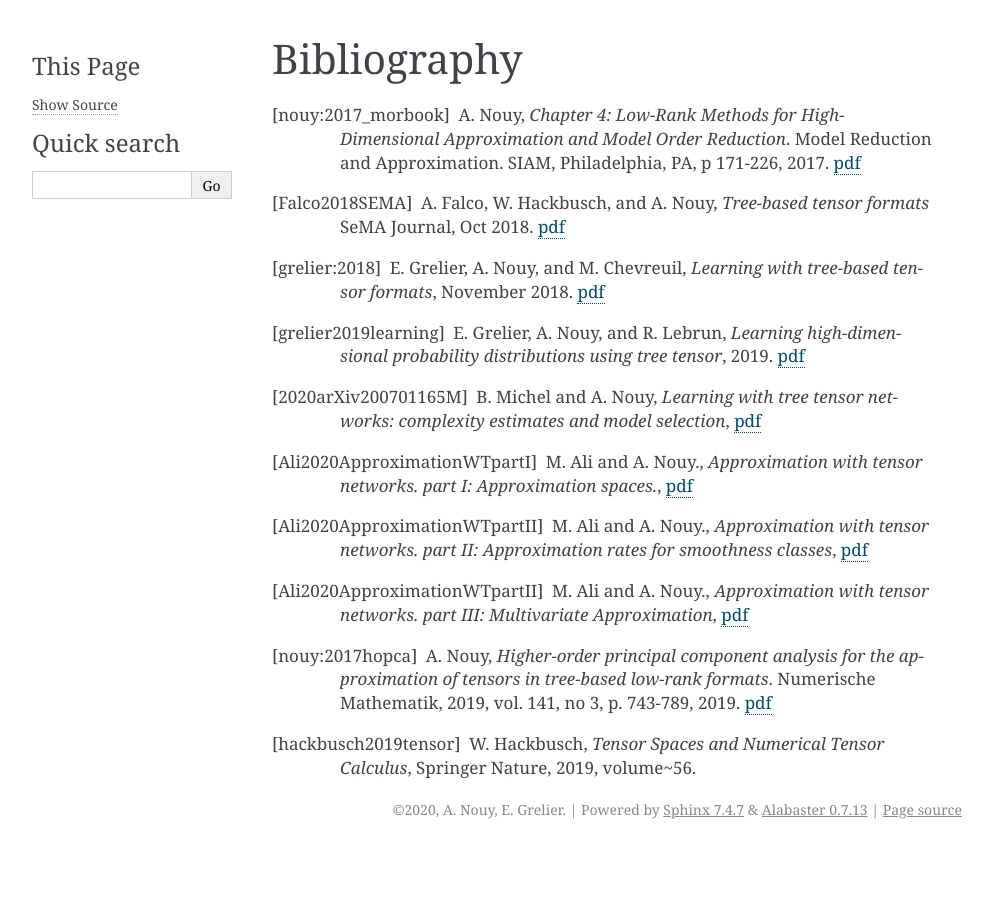
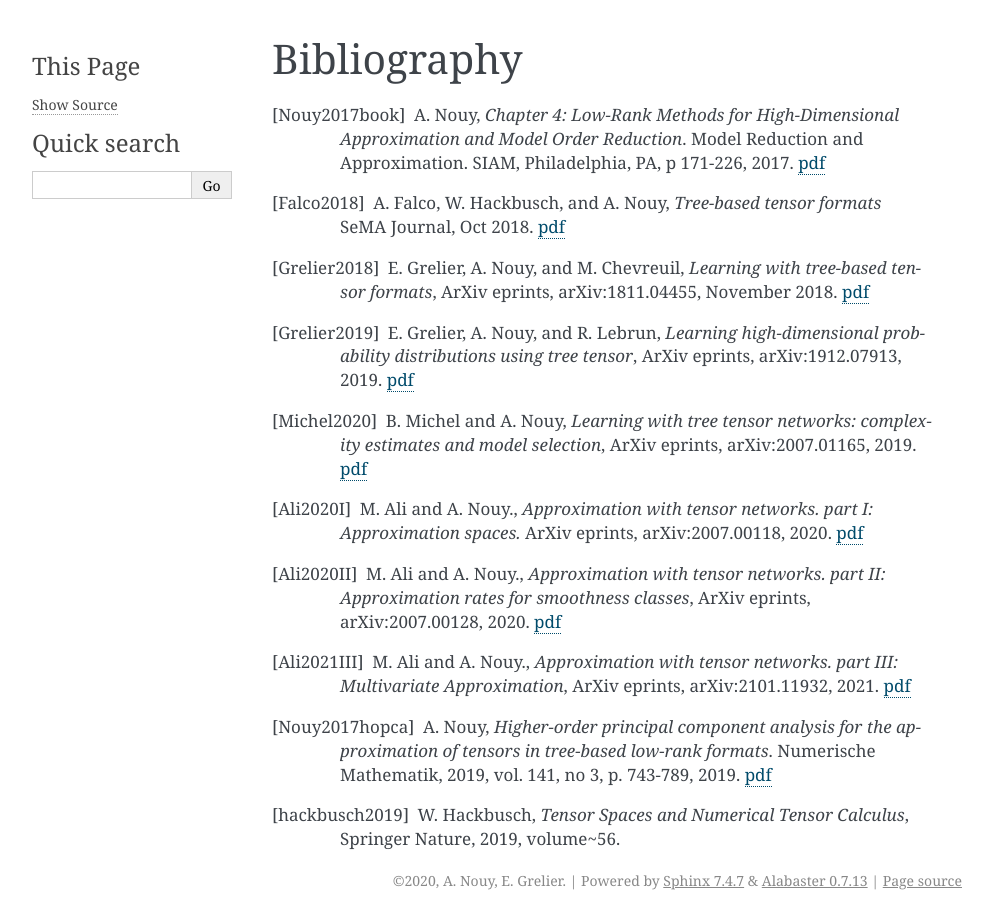
Before and after one commit to anthony-nouy/tensap, a Sphinx documentation site: the page built from doc/bibliography.rst, in a window 1280 px wide. Shown: the whole page, without its empty margins (148-1141 px from the left). Built offline with Sphinx 7.4.7, drawn with Linux system fonts in a browser that asks for light colours.

Commit message:
Update bibliography.rst

```diff
--- a/doc/bibliography.rst
+++ b/doc/bibliography.rst
@@ -3,27 +3,27 @@
 ============
 Bibliography
 ============
-.. [nouy:2017_morbook] A. Nouy, *Chapter 4: Low-Rank Methods for High-Dimensional Approximation and Model Order Reduction*. Model Reduction and Approximation.
+.. [Nouy2017book] A. Nouy, *Chapter 4: Low-Rank Methods for High-Dimensional Approximation and Model Order Reduction*. Model Reduction and Approximation.
     SIAM, Philadelphia, PA, p 171-226, 2017.
     `pdf <https://arxiv.org/pdf/1511.01554.pdf>`__
-.. [Falco2018SEMA] A. Falco, W. Hackbusch, and A. Nouy, *Tree-based tensor formats*
+.. [Falco2018] A. Falco, W. Hackbusch, and A. Nouy, *Tree-based tensor formats*
     SeMA Journal, Oct 2018.
     `pdf <https://arxiv.org/pdf/1810.01262.pdf>`__
-.. [grelier:2018] E. Grelier, A. Nouy, and M. Chevreuil, *Learning with tree-based tensor formats*, November 2018.
+.. [Grelier2018] E. Grelier, A. Nouy, and M. Chevreuil, *Learning with tree-based tensor formats*, ArXiv eprints, arXiv:1811.04455,  November 2018.
     `pdf <https://arxiv.org/pdf/1811.04455.pdf>`__
-.. [grelier2019learning] E. Grelier, A. Nouy, and R. Lebrun,
-    *Learning high-dimensional probability distributions using tree tensor*, 2019.
+.. [Grelier2019] E. Grelier, A. Nouy, and R. Lebrun,
+    *Learning high-dimensional probability distributions using tree tensor*, ArXiv eprints, arXiv:1912.07913, 2019.
     `pdf <https://arxiv.org/pdf/1912.07913.pdf>`__
-.. [2020arXiv200701165M] B. Michel and A. Nouy, *Learning with tree tensor networks: complexity estimates and model selection*,
+.. [Michel2020] B. Michel and A. Nouy, *Learning with tree tensor networks: complexity estimates and model selection*, ArXiv eprints, arXiv:2007.01165, 2019.
     `pdf <https://arxiv.org/pdf/2007.01165.pdf>`__
-.. [Ali2020ApproximationWTpartI] M. Ali and A. Nouy., *Approximation with tensor networks. part I: Approximation spaces.*,
+.. [Ali2020I] M. Ali and A. Nouy., *Approximation with tensor networks. part I: Approximation spaces.* ArXiv eprints, arXiv:2007.00118, 2020.
     `pdf <https://arxiv.org/pdf/2007.00118.pdf>`__
-.. [Ali2020ApproximationWTpartII] M. Ali and A. Nouy., *Approximation with tensor networks. part II: Approximation rates for smoothness classes*,
+.. [Ali2020II] M. Ali and A. Nouy., *Approximation with tensor networks. part II: Approximation rates for smoothness classes*, ArXiv eprints, arXiv:2007.00128, 2020.
     `pdf <https://arxiv.org/pdf/2007.00128.pdf>`__
-.. [Ali2020ApproximationWTpartII] M. Ali and A. Nouy., *Approximation with tensor networks. part III: Multivariate Approximation*,
+.. [Ali2021III] M. Ali and A. Nouy., *Approximation with tensor networks. part III: Multivariate Approximation*, ArXiv eprints, arXiv:2101.11932, 2021.
     `pdf <https://arxiv.org/abs/2101.11932>`__
-.. [nouy:2017hopca] A. Nouy,
+.. [Nouy2017hopca] A. Nouy,
     *Higher-order principal component analysis for the approximation of tensors in tree-based low-rank formats*. Numerische Mathematik, 2019, vol. 141, no 3, p. 743-789, 2019.
     `pdf <https://arxiv.org/pdf/1705.00880.pdf>`__
-.. [hackbusch2019tensor] W. Hackbusch, *Tensor Spaces and Numerical Tensor Calculus*,
+.. [hackbusch2019] W. Hackbusch, *Tensor Spaces and Numerical Tensor Calculus*,
     Springer Nature, 2019, volume~56.
```
